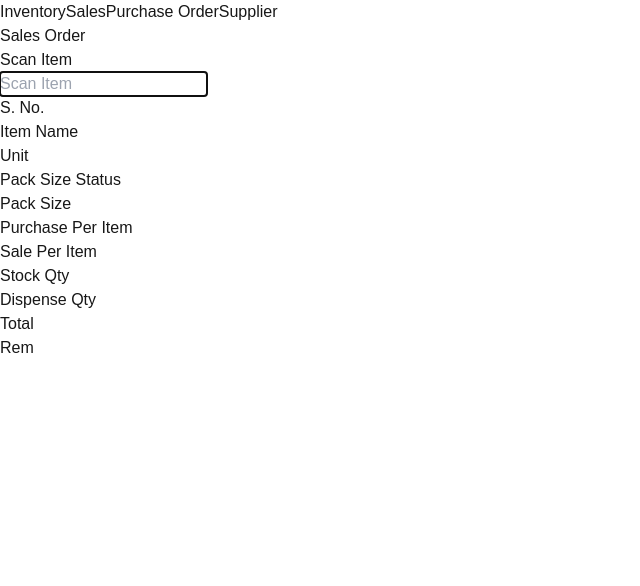
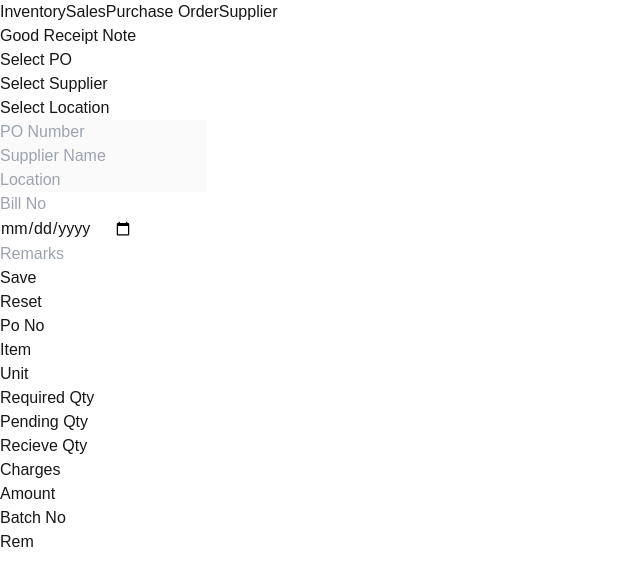
Before and after one commit to Hamzaali565/Inventory_IMS, a Next.js app: page / in a window 1280 px wide. Shown: the top 586 px of the page, without its empty margins (0-640 px from the left). Built offline with nearby package versions, Linux system fonts and the light colour scheme.

Commit message:
grn creation completed

```diff
--- a/src/app/page.js
+++ b/src/app/page.js
@@ -25,8 +25,8 @@ export default function Home() {
         {/* <Stock /> */}
         {/* <Supplier /> */}
         {/* <PurcahseOrder /> */}
-        {/* <GRN /> */}
-        <Sales />
+        <GRN />
+        {/* <Sales /> */}
       </div>
     </Provider>
   );
--- a/src/app/screens/Inventory/GRN/page.jsx
+++ b/src/app/screens/Inventory/GRN/page.jsx
@@ -210,25 +210,38 @@ const GRN = () => {
       if (!supplier) throw new Error("Please Select Supplier !!!");
       if (!location) throw new Error("Please Select Location !!!");
       if (!grn_date) throw new Error("Please Select GRN Date !!!");
-      data.map((items, index) => {
+
+      let alphaData = data.filter((item) => item?.r_qty !== 0);
+      if (alphaData.length === 0) {
+        throw new Error("Please Insert Detail of Atleast One Items !!!");
+      }
+
+      alphaData.map((items, index) => {
         const { r_qty, charges, batch_no } = items;
-        if (r_qty <= 0 || charges <= 0 || !batch_no) {
-          throw new Error(`Some data missing at line no ${index + 1}`);
+        if (r_qty !== 0) {
+          if (r_qty <= 0 || charges <= 0 || !batch_no) {
+            throw new Error(`Some data missing at line no ${index + 1}`);
+          }
         }
+        return;
       });
-      console.log({
-        data: data,
-        location: location,
-        supplier: supplier,
-        grn_date: grn_date,
-      });
-      submitHandler();
+
+      if (message === "grn_transaction_check") {
+        alphaData = alphaData.map((items) => ({
+          ...items,
+          p_qty: (items?.p_qty || 0) - (items?.r_qty || 0),
+        }));
+
+        submitHandler(alphaData);
+        return;
+      }
+      submitHandler(alphaData);
     } catch (error) {
       alert(error.message);
     }
   };
 
-  const submitHandler = async () => {
+  const submitHandler = async (myData) => {
     try {
       const response = await fetch(`${url}/grn`, {
         method: "POST",
@@ -245,7 +258,7 @@ const GRN = () => {
           supplier_name: supplier?.name,
           supplier_id: supplier?.code,
           location_id: location?.code,
-          grnDetails: data,
+          grnDetails: myData,
         }),
       });
       if (!response.ok) {
@@ -394,7 +407,7 @@ const GRN = () => {
 
               <p
                 className="w-[10%] border-2 text-center text-sm p-1 font-bold text-red-600 cursor-pointer"
-                onClick={() => removeRow(index)}
+                onClick={() => console.log(index)}
               >
                 ---
               </p>
```
